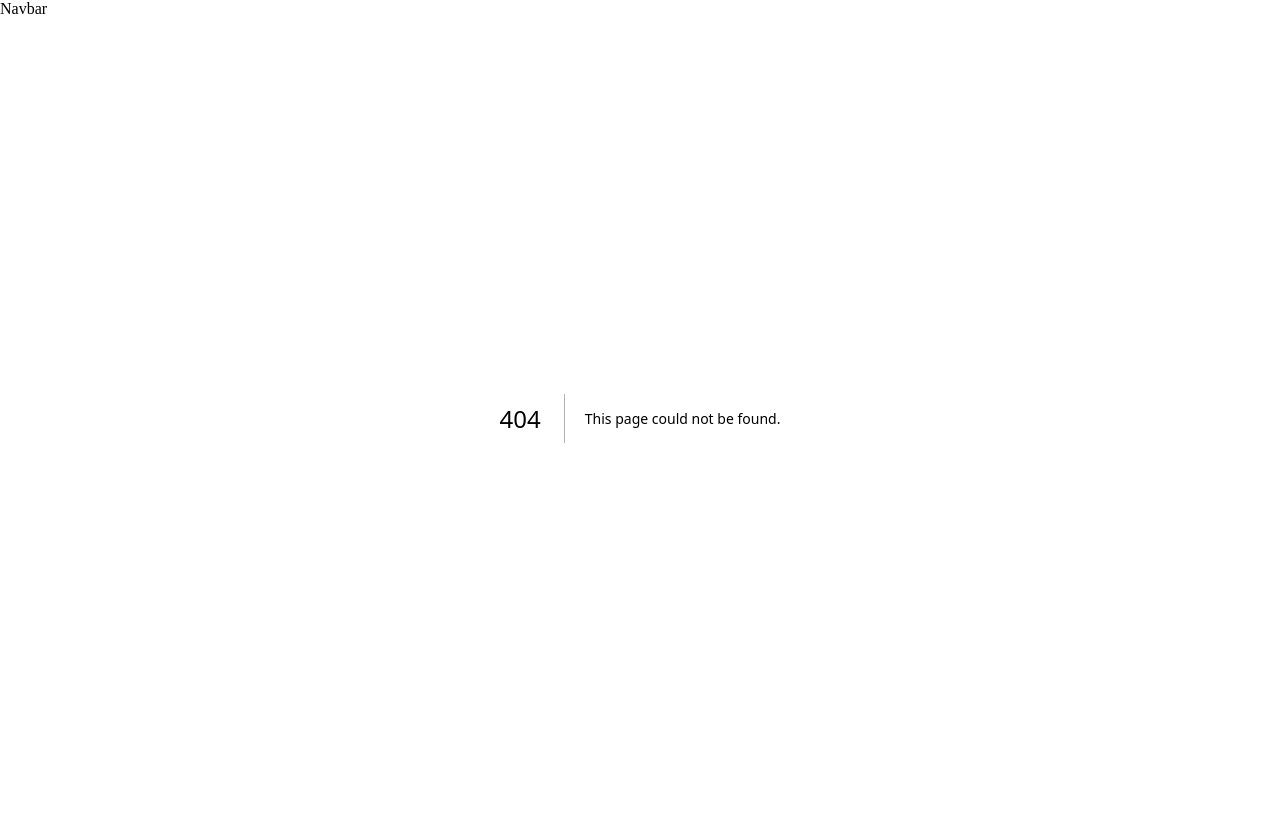
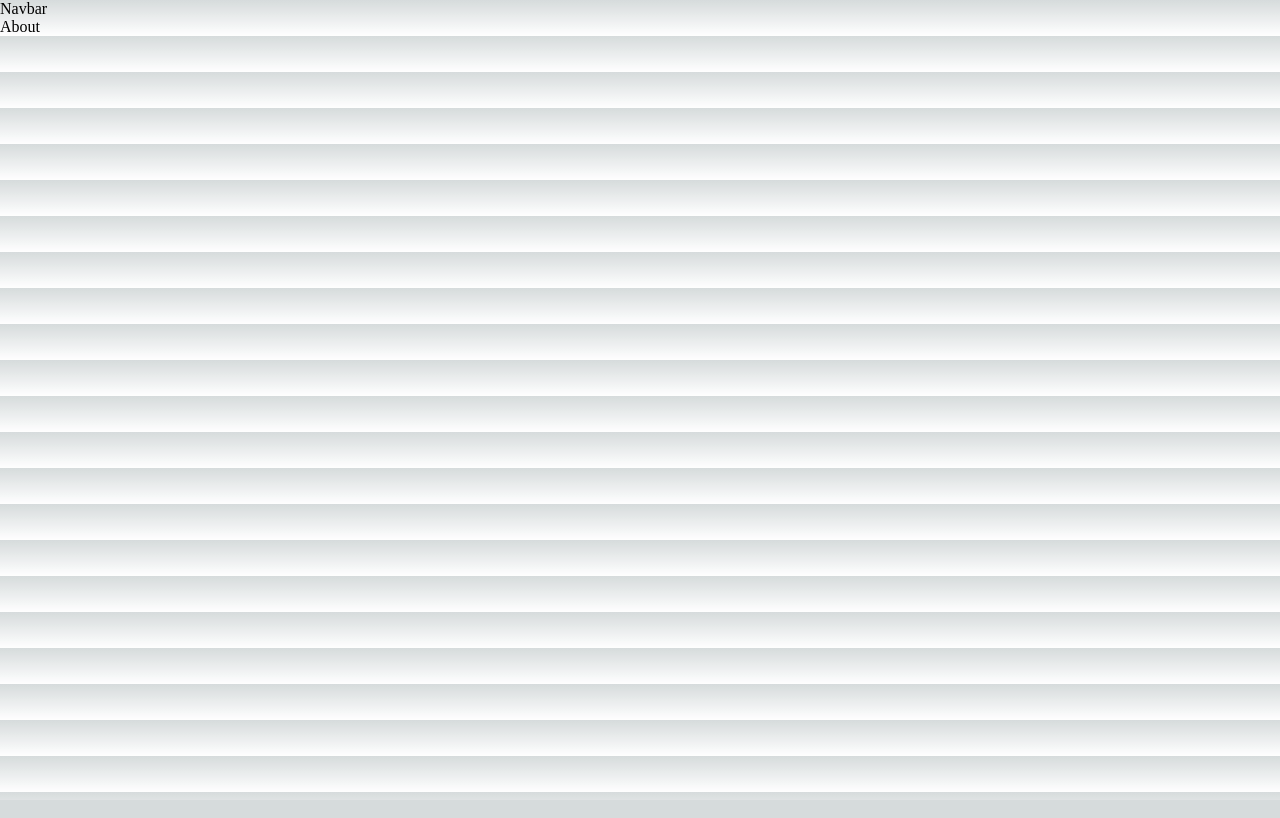
Before and after one commit to argianardi/sinauNextJs, a Next.js app: page /about in a window 1280 px wide. Before the commit this address had no page. Built offline with nearby package versions, Linux system fonts and the light colour scheme.

Commit message:
Feat: Add about component

```diff
--- /dev/null
+++ b/src/pages/about/index.tsx
@@ -0,0 +1,7 @@
+import React from 'react';
+
+const About = () => {
+  return <div>About</div>;
+};
+
+export default About;
```
